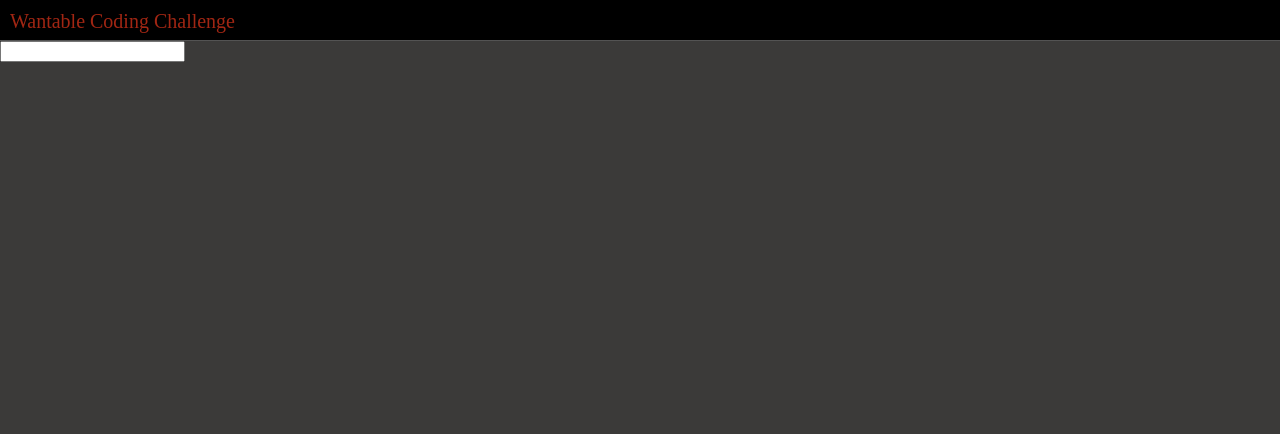
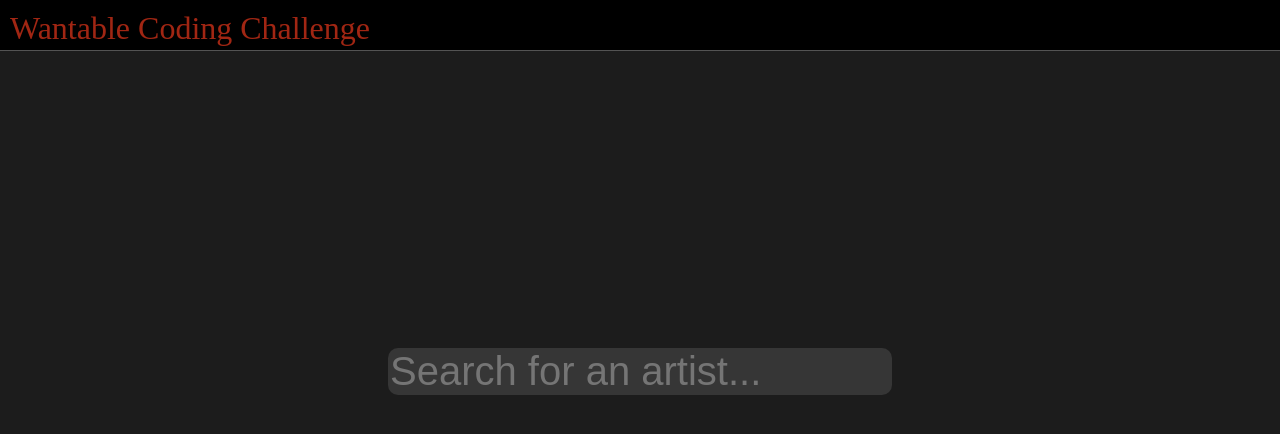
Before and after one commit to Fennerwe/Wantable-Challenge, a React (Create React App) app: page /#/ in a window 1280 px wide. Shown: the top 434 px of the page. Built offline with nearby package versions, Linux system fonts and the light colour scheme.

Commit message:
Layout for artist cards

```diff
--- a/src/App.scss
+++ b/src/App.scss
@@ -1,5 +1,5 @@
 body {
   margin: 0px;
-  background-color: #3b3a39;
+  background-color: #1c1c1c;
   color: #f7f7f7;
 }
--- a/src/components/card/Card.module.scss
+++ b/src/components/card/Card.module.scss
@@ -1,4 +1,7 @@
 .card {
-  border: 1px solid lightgray;
-  box-shadow: 5px 5px 5px lightgray;
+  border: 1px solid darken(#1c1c1c, 5);
+  box-shadow: 3px 3px 5px darken(#1c1c1c, 5);
+  margin: 5px;
+  border-radius: 3px;
+  background-color: lighten(#1c1c1c, 10);
 }
--- a/src/components/layout/Layout.module.scss
+++ b/src/components/layout/Layout.module.scss
@@ -1,8 +1,8 @@
 .header {
-  height: 30px;
+  height: 40px;
   padding-left: 10px;
   padding-top: 10px;
-  font-size: 20px;
+  font-size: 32px;
   color: #a12613;
   background-color: black;
   border-bottom: 1px solid rgb(83, 83, 83);
--- /dev/null
+++ b/src/pages/home/Home.module.scss
@@ -0,0 +1,37 @@
+.pageContainer {
+  display: flex;
+  height: 80vh;
+  flex-direction: column;
+}
+
+.searchBarContainer {
+  width: 100%;
+  text-align: center;
+  display: flex;
+  flex: 1;
+  align-items: center;
+  justify-content: center;
+}
+
+.searchBar {
+  width: 500px;
+  font-size: 40px;
+  background-color: lighten(#1c1c1c, 10);
+  border: 0px;
+  border-radius: 10px;
+  color: #f7f7f7;
+
+  &:focus {
+    outline: 0px;
+  }
+}
+
+.cardContainer {
+  margin-top: 20px;
+  display: flex;
+  justify-content: space-evenly;
+  flex-direction: row;
+  flex-wrap: wrap;
+  padding-left: 20px;
+  padding-right: 20px;
+}
--- /dev/null
+++ b/src/pages/home/Home.module.scss.d.ts
@@ -0,0 +1,4 @@
+export const pageContainer: string;
+export const searchBarContainer: string;
+export const searchBar: string;
+export const cardContainer: string;
--- a/src/pages/home/Home.tsx
+++ b/src/pages/home/Home.tsx
@@ -5,6 +5,7 @@ import { useHistory } from 'react-router-dom'
 import * as apiArtists from '../../api/artists/apiArtists'
 import { ArtistSearchResponse } from '../../api/artists/ArtistSearchResponse'
 import { Card } from '../../components/card/Card'
+import * as classes from './Home.module.scss'
 
 export const Home = (props: {}) => {
   const [artistName, setArtistName] = useState('')
@@ -13,9 +14,12 @@ export const Home = (props: {}) => {
   const history = useHistory()
 
   return (
-    <div>
+    <div className={classes.pageContainer}>
+      <div className={classes.searchBarContainer}>
         <input
+          className={classes.searchBar}
           type="text"
+          placeholder="Search for an artist..."
           value={artistName}
           onChange={(ev) => setArtistName(ev.target.value)}
           onKeyPress={async (ev) => {
@@ -27,8 +31,11 @@ export const Home = (props: {}) => {
             }
           }}
         />
-      {!_.isEmpty(results) &&
-        _.map(results.results.artistmatches.artist, (artist, idx) => (
+      </div>
+
+      {!_.isEmpty(results) && (
+        <div className={classes.cardContainer}>
+          {_.map(results.results.artistmatches.artist, (artist, idx) => (
             <Card
               key={idx}
               width="300px"
@@ -50,5 +57,7 @@ export const Home = (props: {}) => {
             </Card>
           ))}
         </div>
+      )}
+    </div>
   )
 }
```
Lines whose indentation alone changed are shown as unchanged.
